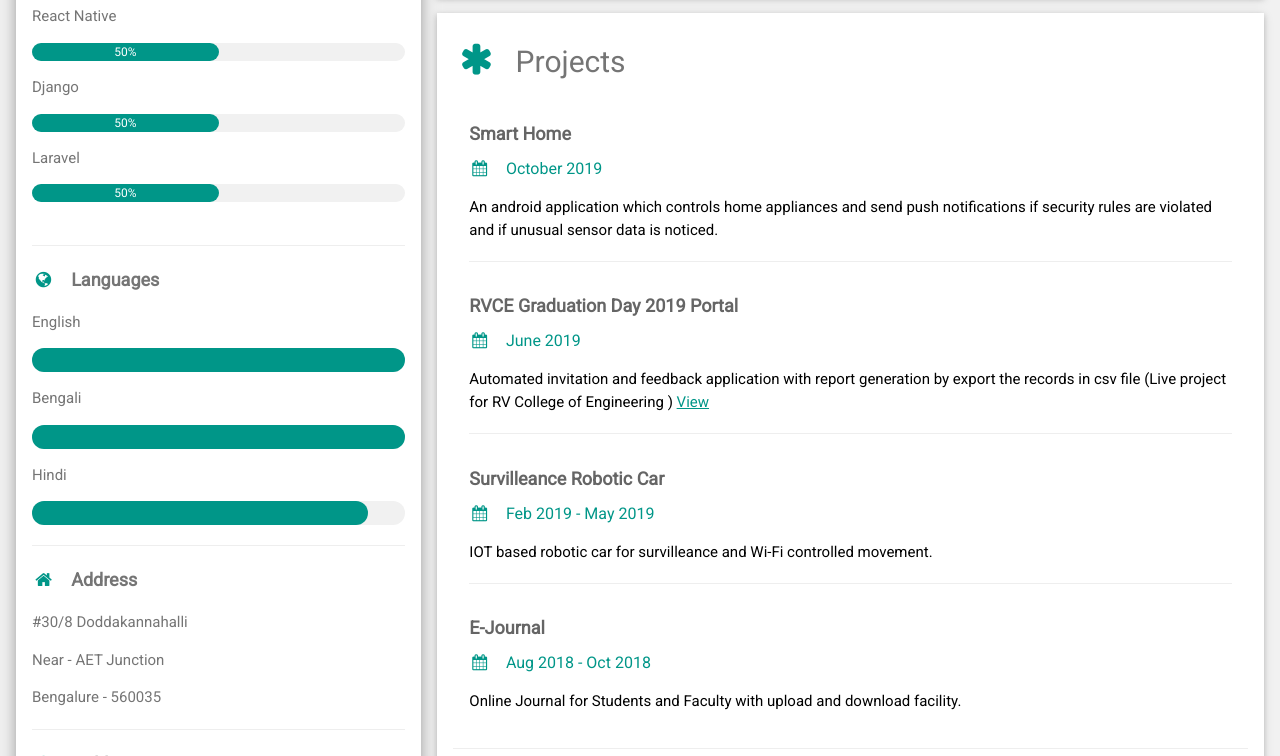
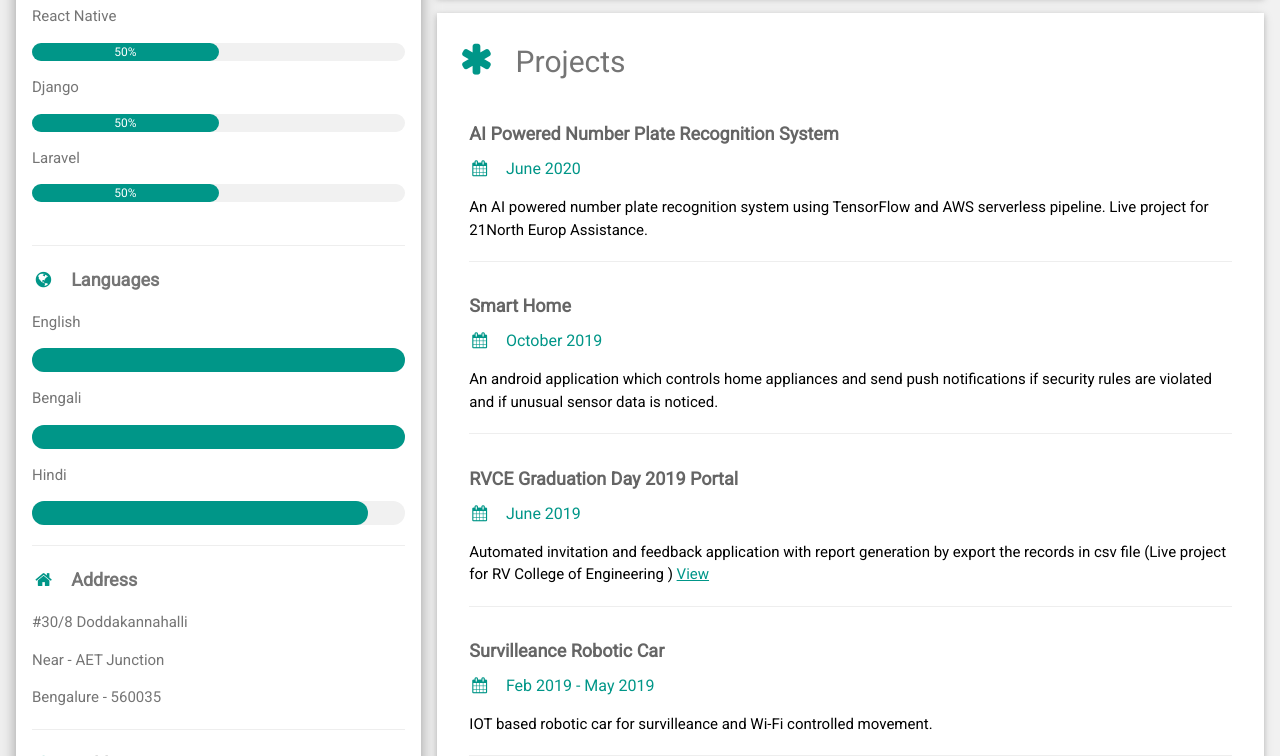
Before and after one commit to rahulshomemca/rahulshomemca.github.io, a plain HTML site: page index-main.html in a window 1280 px wide. Shown: the part 1114-1870 px from the top of the page. Drawn offline with nearby package versions, Linux system fonts and the light colour scheme.

Commit message:
Add files via upload

```diff
--- a/index-main.html
+++ b/index-main.html
@@ -118,7 +118,7 @@ html,body,h1,h2,h3,h4,h5,h6 {font-family: "Roboto", sans-serif}
     <!-- Right Column -->
     <div class="w3-twothird">
       <div class="w3-container w3-card w3-white w3-margin-bottom">
-	  <h2 class="w3-text-grey w3-padding-16"><i class="fa fa-briefcase fa-fw w3-margin-right w3-xxlarge w3-text-teal"></i>Work Experiance</h2>
+	  <h2 class="w3-text-grey w3-padding-16"><i class="fa fa-briefcase fa-fw w3-margin-right w3-xxlarge w3-text-teal"></i>Work Experience</h2>
         <div class="w3-container">
           <h5 class="w3-opacity"><b>21North Europ Assistance</b></h5>
           <h6 class="w3-text-teal"><i class="fa fa-calendar fa-fw w3-margin-right"></i>Jul 2020 - <span class="w3-tag w3-teal w3-round">Current</span></h6>
@@ -161,6 +161,13 @@ html,body,h1,h2,h3,h4,h5,h6 {font-family: "Roboto", sans-serif}
 
       <div class="w3-container w3-card w3-white">
         <h2 class="w3-text-grey w3-padding-16"><i class="fa fa-asterisk fa-fw w3-margin-right w3-xxlarge w3-text-teal"></i></i>Projects</h2>
+        <div class="w3-container">
+          <h5 class="w3-opacity"><b>AI Powered Number Plate Recognition System</b></h5>
+          <h6 class="w3-text-teal"><i class="fa fa-calendar fa-fw w3-margin-right"></i>June 2020</h6>
+          <p>An AI powered number plate recognition system using TensorFlow and AWS serverless pipeline. Live project for 21North Europ Assistance.
+          </p>
+          <hr>
+        </div>
         <div class="w3-container">
           <h5 class="w3-opacity"><b>Smart Home</b></h5>
           <h6 class="w3-text-teal"><i class="fa fa-calendar fa-fw w3-margin-right"></i>October 2019</h6>
```
Also changed, not shown: index.html (+1 -1 lines).
